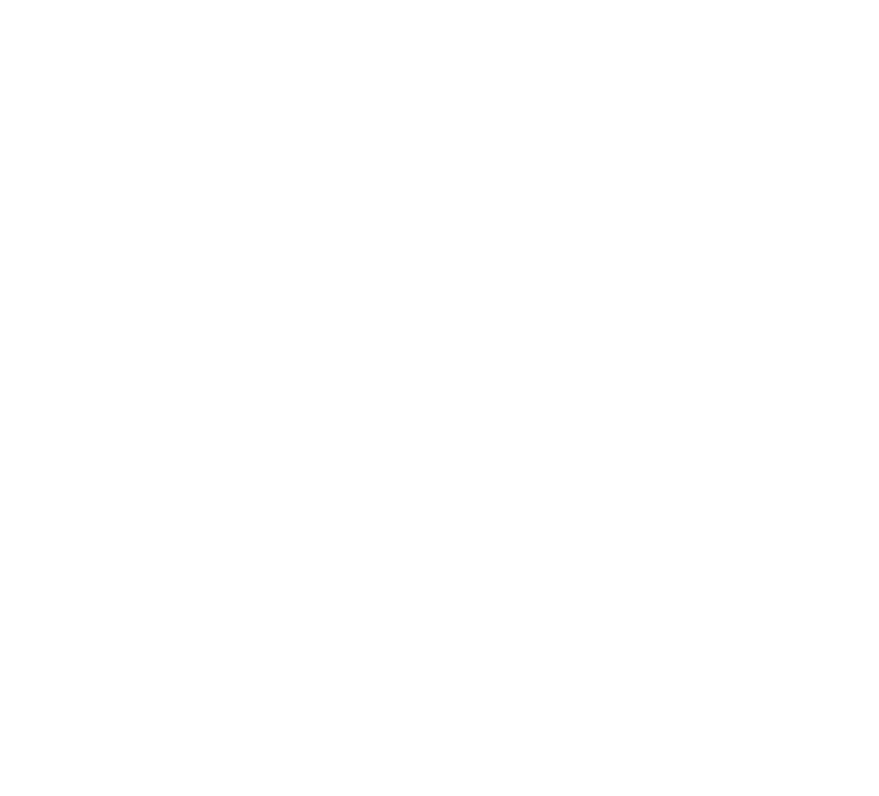
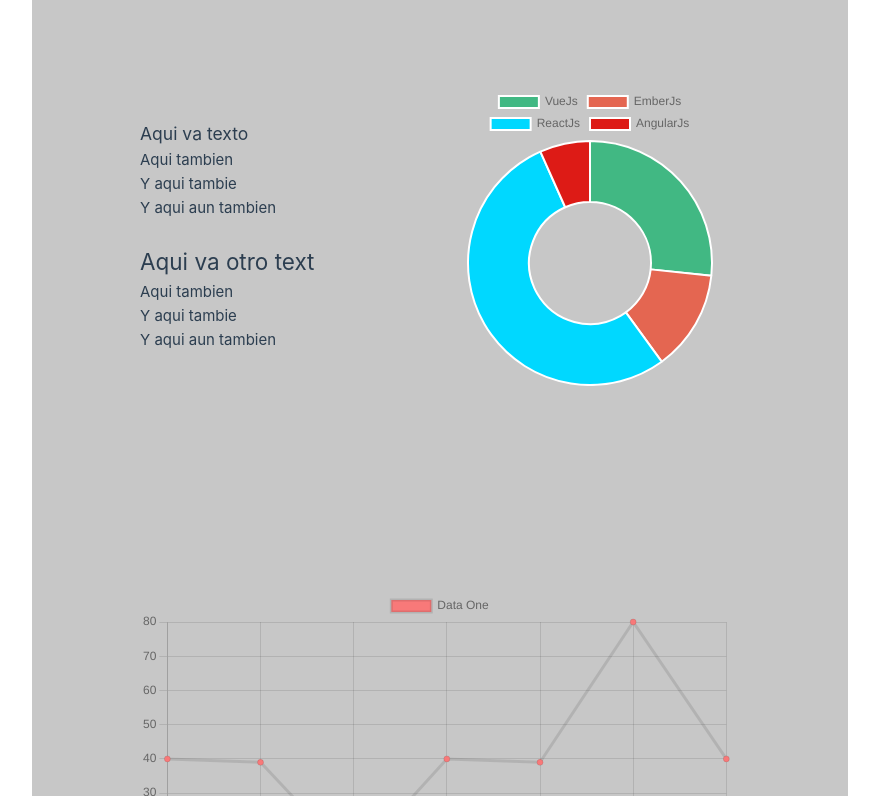
Before and after one commit to AdrianGerman/vue3-graphics, a Vue app: page / in a window 1280 px wide. Shown: the part 1084-1880 px from the top of the page, without its empty margins (16-895 px from the left). Before the commit the page ends 1096 px from the top, so only its background shows below. Built offline with nearby package versions, Linux system fonts and the light colour scheme.

Commit message:
fix design two graphics

```diff
--- a/src/App.vue
+++ b/src/App.vue
@@ -1,11 +1,12 @@
 <template>
   <OperationsDashboard />
-  <!-- <NewDashboard /> -->
+  <br>
+  <NewDashboard />
 </template>
 
 <script setup>
 import OperationsDashboard from './components/OperationsDashboard.vue'
-// import NewDashboard from './components/NewDashboard.vue'
+import NewDashboard from './components/NewDashboard.vue'
 </script>
 
 
--- a/src/components/NewDashboard.vue
+++ b/src/components/NewDashboard.vue
@@ -64,10 +64,10 @@
 
 <style scoped>
 /* Estilos de las graficas ignora o eres musulman */
-section {
+/* section {
     display: flex;
     justify-content: space-around;
-}
+} */
 
 section>div {
     width: 300px;
@@ -92,7 +92,7 @@
     border-radius: 12px;
 }
 
-section .part1 {
+.part1 {
     display: flex;
     justify-content: center;
     align-items: center;
@@ -104,9 +104,9 @@
     justify-content: center;
 }
 
-/* section .part2 {
+.part2 {
     display: flex;
     justify-content: center;
     align-items: center;
-} */
+}
 </style>
```
